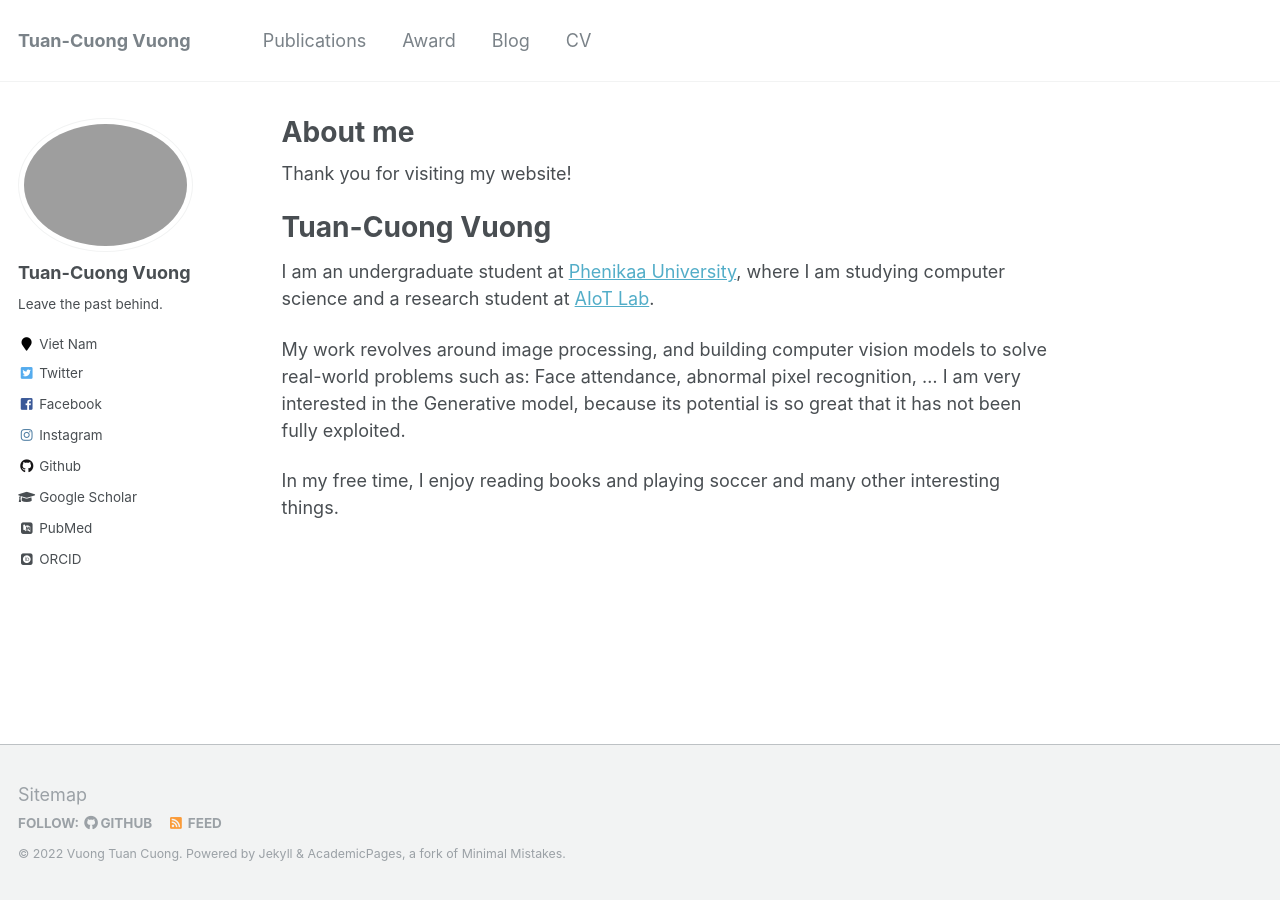
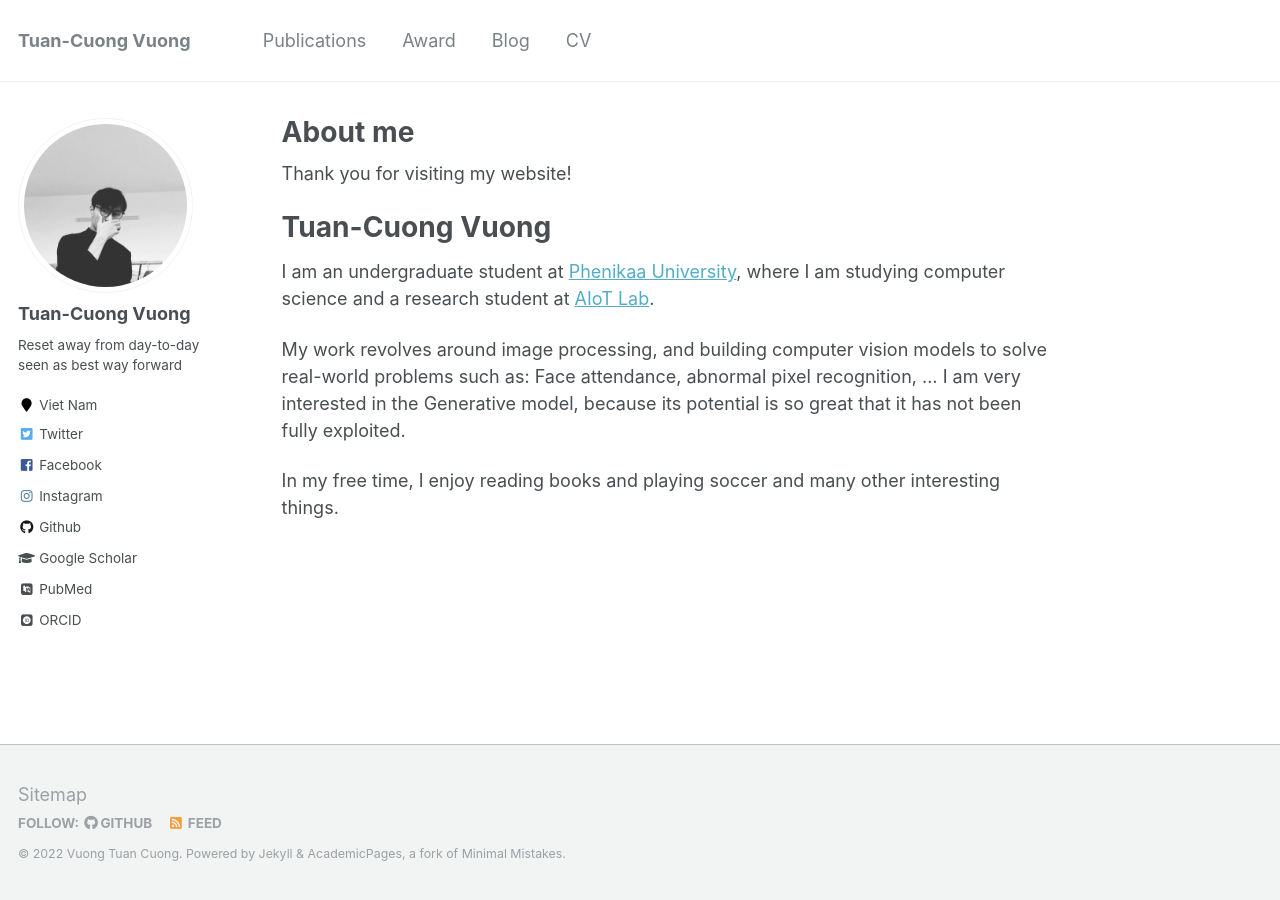
Before and after one commit to cngvng/cngvng.github.io, a Jekyll site: the page built from _pages/about.md, in a window 1280 px wide. Built offline with Jekyll 4.4.1, drawn with Linux system fonts in a browser that asks for light colours; some web fonts are replaced.

Commit message:
commit code

```diff
--- a/_config.yml
+++ b/_config.yml
@@ -81,8 +81,8 @@ analytics:
 # Site Author
 author:
   name             : "Tuan-Cuong Vuong"
-  avatar           : "cngvng.JPG"
-  bio              : "Leave the past behind."
+  avatar           : "cngvng1.jpg"
+  bio              : "Reset away from day-to-day seen as best way forward"
   location         : "Viet Nam"
   employer         :
   pubmed           : "https://www.ncbi.nlm.nih.gov/pubmed/?term=john+snow"
```
